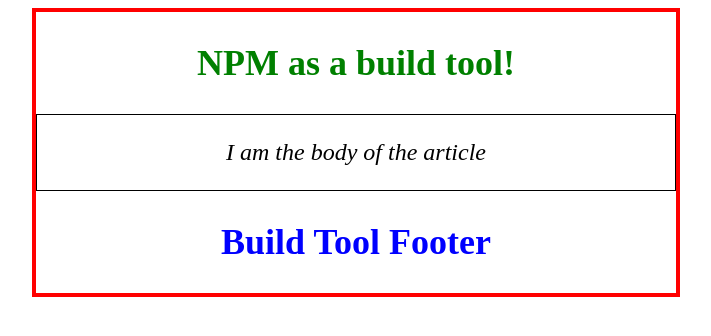
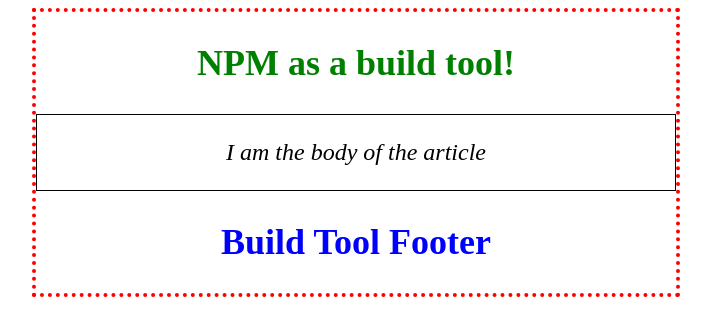
Before and after one commit to M4rt1985/Node.NPM, a website: page buildtool/dist/public/index.html in a window 1280 px wide. Shown: the whole page, without its empty margins (292-1003 px from the left). Drawn offline with Linux system fonts and the light colour scheme; files that its build step writes are made by us from their sources.

Commit message:
added parallel shell

```diff
--- a/buildtool/assets/sass-scss/main.scss
+++ b/buildtool/assets/sass-scss/main.scss
@@ -21,7 +21,7 @@
 .article{
 
 	&.article--top{
-		border:4px red solid;
+		border:4px red dotted;
 
 	}
 
--- a/buildtool/package.json
+++ b/buildtool/package.json
@@ -11,9 +11,10 @@
     "minify:css": "echo \"- Minifying CSS\" && cleancss assets/css/main.css -o dist/public/css/main.min.css",
     "watch": "watch \"npm run minify:js && npm run minify:css \" assets/scripts/ assets/css/",
     "watch:sass": "watch \" npm run sass \" assets/sass-scss/ ",
-    "build": "echo \"=> building\" && npm run test -s && npm run minify:js -s && npm run minify:css -s && npm run watch",
+    "build": "echo \"=> building\" && npm run test -s && npm run minify:js -s && npm run minify:css -s && npm run execute:watches",
     "browsersync": "cd dist/public/ && browser-sync start --server --files \"C:/test-projects/project1/buildtool/dist/public/\" ",
-    "sass": " node-sass assets/sass-scss/main.scss assets/css/main.css"
+    "sass": " node-sass assets/sass-scss/main.scss assets/css/main.css",
+    "execute:watches": "parallelshell \"npm run watch\" \"npm run watch:sass\" \"npm run browsersync\" "
   },
   "author": "",
   "license": "ISC",
```
Also changed, not shown: buildtool/assets/css/main.css, buildtool/dist/public/css/main.min.css.
